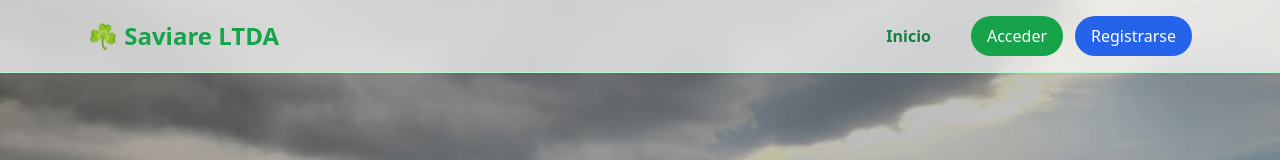
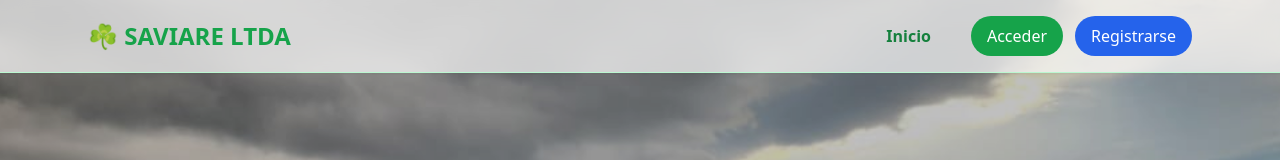
Before and after one commit to smsSaviare/centro-educativo-SAG, a React (Vite) app in the folder frontend/: page /editor in a window 1280 px wide. Shown: the top 160 px of the page. Built offline with nearby package versions, Linux system fonts and the light colour scheme; no server answers.

Commit message:
Actualizaciones

```diff
--- a/frontend/src/components/Navbar.jsx
+++ b/frontend/src/components/Navbar.jsx
@@ -92,7 +92,7 @@ export default function Navbar() {
           onClick={() => goTo("/")}
           className="text-2xl font-bold text-green-600 cursor-pointer"
         >
-          ☘️ Saviare LTDA
+          ☘️ SAVIARE LTDA
         </div>
 
         {/* Botón menú móvil */}
```
